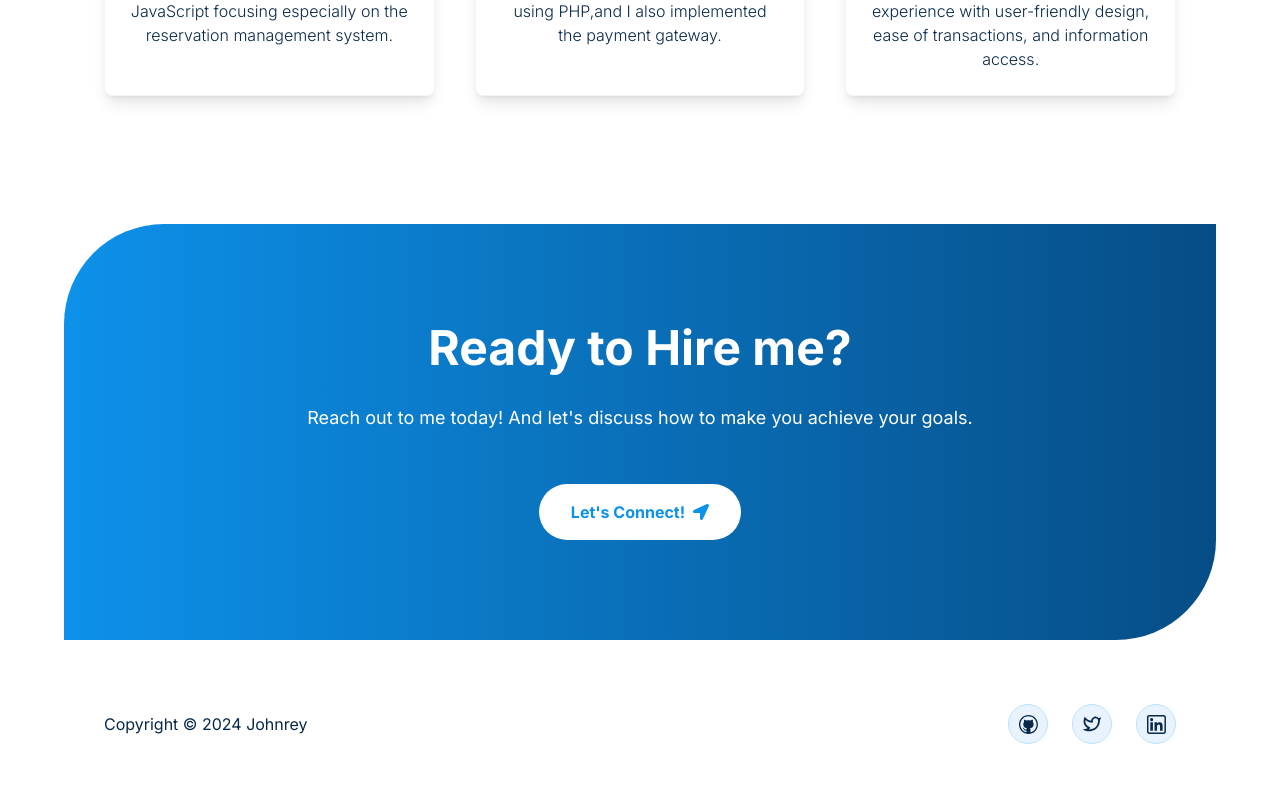
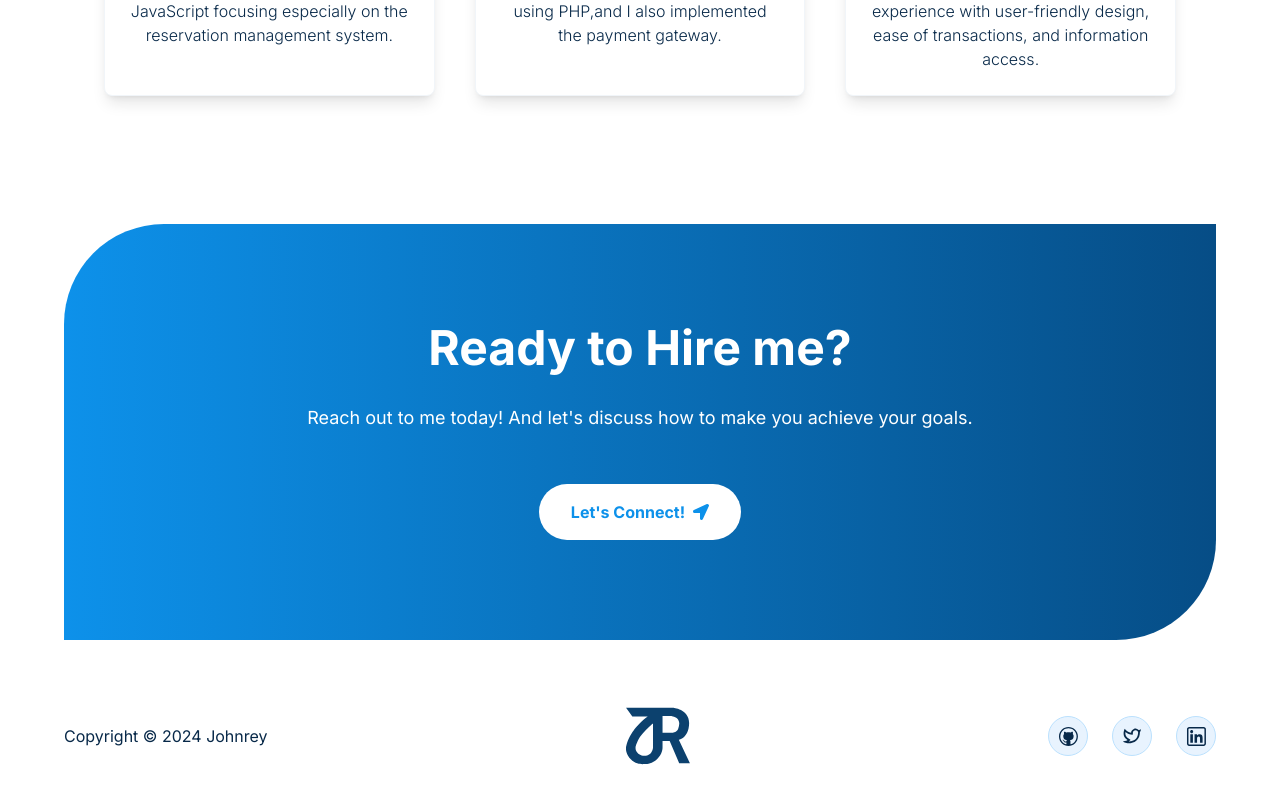
Before and after one commit to johnreyluntayao/my-portfolio, a Next.js app: page /projects/1 in a window 1280 px wide. Shown: the part 3426-4226 px from the top of the page. Before the commit the page ends 4202 px from the top, so only its background shows below. Built offline with nearby package versions, Linux system fonts and the light colour scheme.

Commit message:
Added logo in hero, footer, and header

```diff
--- a/app/layout.tsx
+++ b/app/layout.tsx
@@ -17,6 +17,9 @@ export default function RootLayout({
 }>) {
   return (
     <html lang="en">
+            <head>
+        <link rel="icon" href="/logo2.svg" type="image/svg+xml" />
+      </head>
       <body className={inter.className}>
         <ThemeProvider
             attribute="class"
--- a/components/Footer.tsx
+++ b/components/Footer.tsx
@@ -9,12 +9,15 @@ const footerVariants = {
   visible: { opacity: 1, y: 0, transition: { duration: 0.5, ease: 'easeOut' } },
 };
 
-
 const textVariants = {
   hidden: { opacity: 0, y: 20 },
   visible: { opacity: 1, y: 0, transition: { duration: 0.7, ease: 'easeOut' } },
 };
 
+const logoVariants = {
+  hidden: { opacity: 0, scale: 0.8 },
+  visible: { opacity: 1, scale: 1, transition: { duration: 0.6, ease: 'easeOut' } },
+};
 
 const Footer = () => {
   const footerRef = useRef(null);
@@ -23,16 +26,16 @@ const Footer = () => {
   return (
     <footer
       ref={footerRef}
-      className='relative z-10 w-full pb-8 mx-auto sm:px-10 px-5'
+      className='relative z-10 w-full pb-8 mx-auto'
       id="contact"
     >
-
       <motion.div
         className='relative z-10 flex mt-16 md:flex-row flex-col justify-between items-center'
         variants={footerVariants}
         initial="hidden"
         animate={isInView ? 'visible' : 'hidden'}
       >
+        {/* Text */}
         <motion.p
           className='md:text-base text-small md:font-normal font-light text-science-blue-950'
           variants={textVariants}
@@ -42,6 +45,21 @@ const Footer = () => {
           Copyright © 2024 Johnrey
         </motion.p>
 
+        {/* Logo */}
+        <motion.div
+          className='my-4 md:my-0 flex items-center justify-center'
+          variants={logoVariants}
+          initial="hidden"
+          animate={isInView ? 'visible' : 'hidden'}
+        >
+          <img
+            src="/Logo.svg"
+            alt="Johnrey Logo"
+            className="w-12 h-12 md:w-16 md:h-16"
+          />
+        </motion.div>
+
+        {/* Social Media Links */}
         <div className='flex items-center md:gap-3 lg:gap-6'>
           {socialMedia.map((profile) => (
             <motion.a
@@ -60,6 +78,6 @@ const Footer = () => {
       </motion.div>
     </footer>
   );
-}
+};
 
 export default Footer;
--- a/components/Hero.tsx
+++ b/components/Hero.tsx
@@ -30,16 +30,32 @@ const Hero = () => {
 
   return (
     <section className='flex justify-center items-center h-screen' id='hero'>
+      {/* Spotlight Backgrounds */}
       <div>
         <Spotlight className='-top-40 -left-10 rounded-lg md:-left-32 md:-top-20 h-screen' fill="#7cc7fd" />
         <Spotlight className='top-10 left-full h-[80vh] w-[50vw] transform rotate-180' fill="#37abf9" />
         <Spotlight className='top-28 left-80 h-[80vh] w-[50vw]' fill="#37abf9" />
       </div>
 
+      {/* Overlay */}
       <div className="h-screen w-full dark:bg-black-100 dark:bg-grid-white/[0.03] bg-grid-science-blue-200/[0.3] flex items-center justify-center absolute top-0 left-0">
         <div className="absolute pointer-events-none inset-0 flex items-center justify-center dark:bg-black bg-white [mask-image:radial-gradient(ellipse_at_center,transparent_5%,black)]" />
       </div>
 
+      <motion.div
+        className="absolute top-5 left-5 z-20 flex items-center"
+        initial={{ opacity: 0, scale: 0.8 }}
+        animate={{ opacity: 1, scale: 1 }}
+        transition={{ duration: 0.6, ease: "easeOut" }}
+      >
+        <img
+          src="/Logo.svg"
+          alt="Logo"
+          className="h-10 md:h-12 lg:h-16 "
+        />
+      </motion.div>
+
+      {/* Main Content */}
       <motion.div
         className='flex justify-center relative my-20 z-10'
         variants={containerVariants}
@@ -78,7 +94,6 @@ const Hero = () => {
               icon={<HiArrowNarrowDown />}
               position='right'
               moreClasses='text-white font-bold bg-[linear-gradient(110deg,#0d91ea,45%,#7cc7fd,55%,#0d91ea)]'
-
               // bg-[linear-gradient(110deg,#fd7c76,45%,#ff908a,55%,#fd7c76)]
             />
           </motion.a>
```
Also changed, not shown: public/Logo.svg (added), public/logo2.svg (added).
